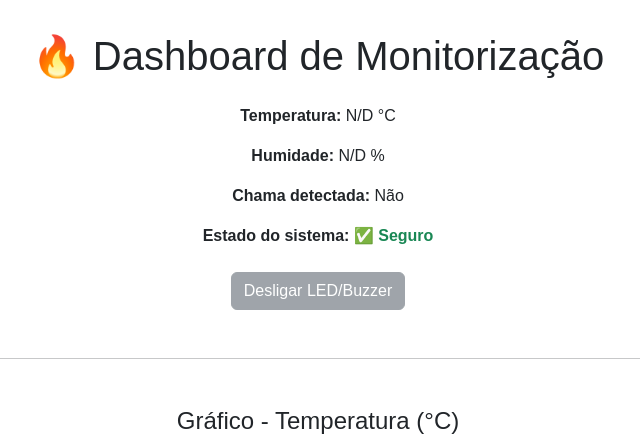
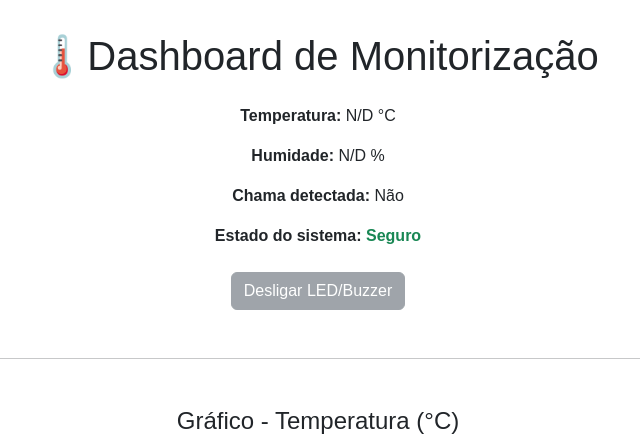
Before and after one commit to itscristianee/IOT_PROJECT, a Flask app: page / in a window 1280 px wide. Shown: the top 444 px of the page, without its empty margins (322-962 px from the left). Run offline with Flask 3, Linux system fonts and the light colour scheme.

Commit message:
template

```diff
--- a/templates/index.html
+++ b/templates/index.html
@@ -19,7 +19,7 @@
   </style>
 </head>
 <body>
-  <h1 class="mb-4">🔥 Dashboard de Monitorização</h1>
+  <h1 class="mb-4">🌡️Dashboard de Monitorização</h1>
 
   <div class="mb-4">
     <p><strong>Temperatura:</strong> {{ estado.temperatura if estado.temperatura is not none else 'N/D' }} °C</p>
@@ -30,7 +30,7 @@
       {% if estado.alerta %}
         <span class="text-danger fw-bold">🚨 ALERTA</span>
       {% else %}
-        <span class="text-success fw-bold">✅ Seguro</span>
+        <span class="text-success fw-bold">Seguro</span>
       {% endif %}
     </p>
   </div>
```
